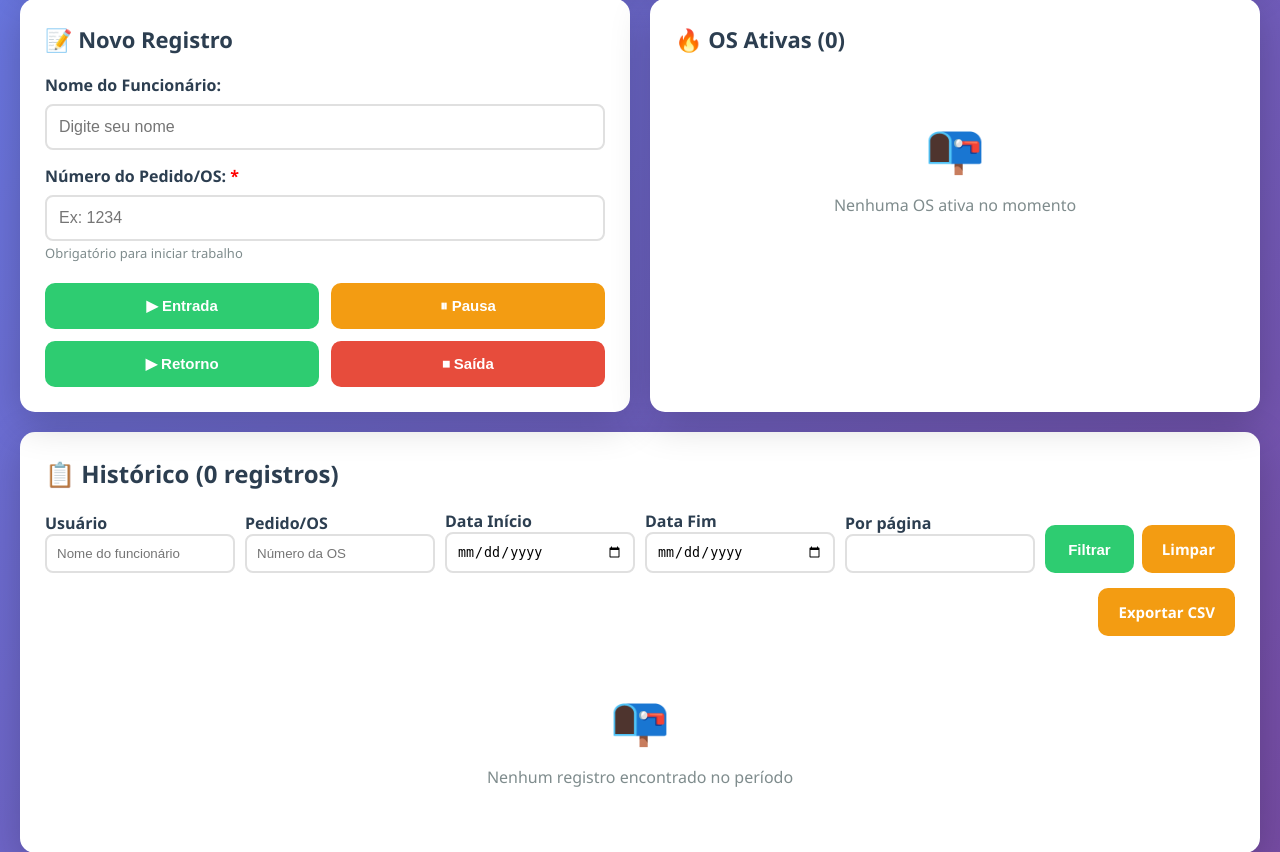
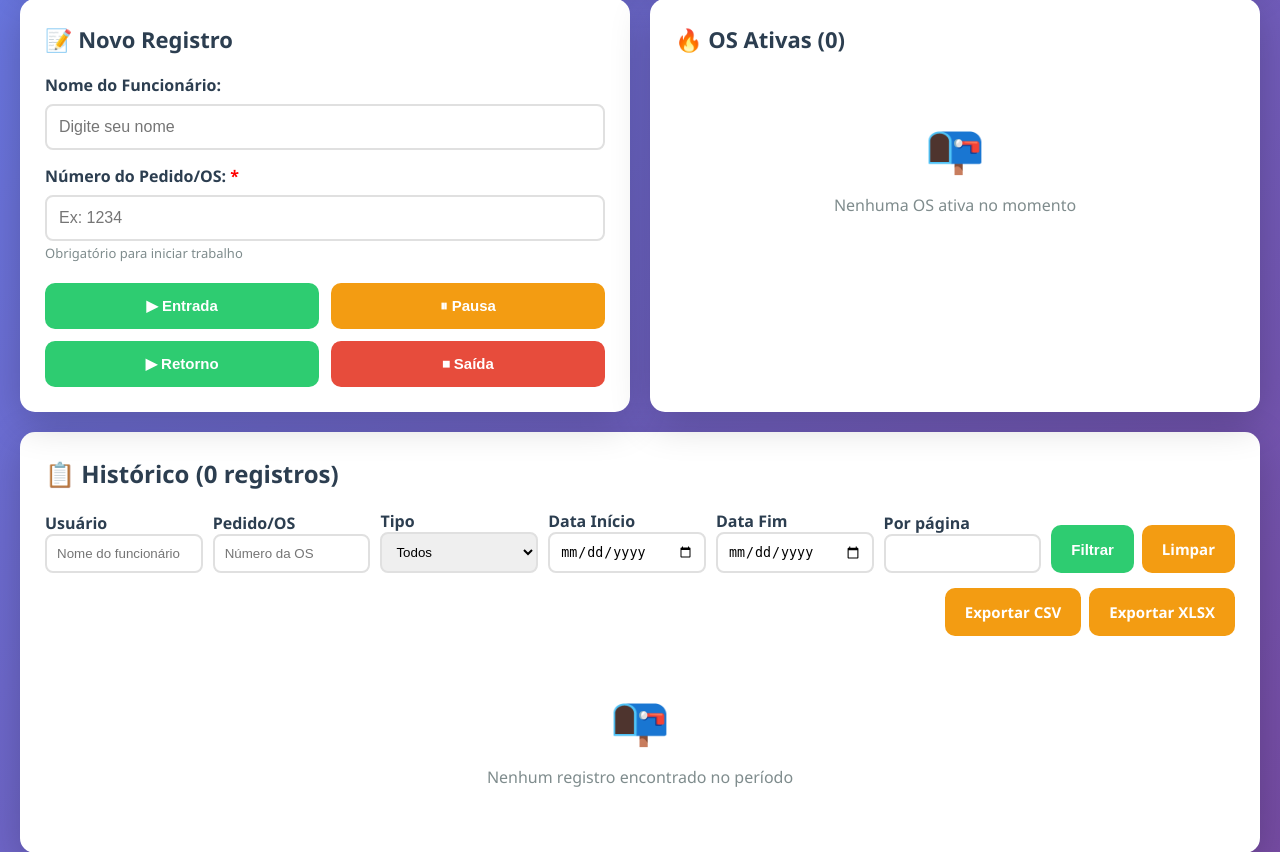
Before and after one commit to hitipaulo-arch/my01, a Flask app: page /controle-horario in a window 1280 px wide. Shown: the part 420-1272 px from the top of the page. Run offline with Flask 3, Linux system fonts and the light colour scheme.

Commit message:
feat(controle-horario): tipo filter, 30-day cap warning, and XLSX export

```diff
--- a/app.py
+++ b/app.py
@@ -527,7 +527,10 @@ def controle_horario():
     os_filtro = request.args.get('pedido_os', '').strip()
     data_inicio = request.args.get('data_inicio', '').strip()
     data_fim = request.args.get('data_fim', '').strip()
-    export = request.args.get('export', '').strip().lower() == 'csv'
+    export_param = request.args.get('export', '').strip().lower()
+    export_csv = export_param == 'csv'
+    export_xlsx = export_param == 'xlsx'
+    tipo_filtro = request.args.get('tipo', '').strip().lower()  # entrada|pausa|retorno|saída
 
     if not disponivel or sheet_horario is None:
         return render_template('controle_horario.html',
@@ -636,6 +639,14 @@ def controle_horario():
                 dt_inicio, dt_fim = dt_fim, dt_inicio
 
             registros_periodo = []
+            aviso_periodo = None
+            # Limite de 30 dias no período
+            if dt_inicio and dt_fim:
+                delta = (dt_fim - dt_inicio).days
+                if delta > 30:
+                    # Cap período para últimos 30 dias
+                    dt_inicio = dt_fim - datetime.timedelta(days=30)
+                    aviso_periodo = 'Período limitado aos últimos 30 dias.'
             for row in registros_raw:
                 if len(row) == 0:
                     continue
@@ -658,10 +669,12 @@ def controle_horario():
                     'observacao': row[5] if len(row) > 5 else ''
                 }
 
-                # Filtros de usuário e OS
+                # Filtros de usuário, OS, tipo
                 if usuario_filtro and usuario_filtro.lower() not in reg['funcionario'].lower():
                     continue
                 if os_filtro and os_filtro.lower() not in str(reg['pedido_os']).lower():
+                    continue
+                if tipo_filtro and reg['tipo'] != tipo_filtro:
                     continue
 
                 registros_periodo.append(reg)
@@ -670,7 +683,7 @@ def controle_horario():
             registros_periodo.sort(key=lambda x: (x['data'], x['horario']), reverse=True)
 
             # CSV export
-            if export:
+            if export_csv:
                 import csv
                 from io import StringIO
                 si = StringIO()
@@ -687,6 +700,33 @@ def controle_horario():
                         'Content-Disposition': f'attachment; filename="{filename}"'
                     }
                 )
+
+            # XLSX export
+            if export_xlsx:
+                try:
+                    from io import BytesIO
+                    import pandas as pd
+                    buffer = BytesIO()
+                    df = pd.DataFrame(registros_periodo)
+                    # Reordenar e renomear colunas
+                    cols = ['data','funcionario','pedido_os','tipo_nome','horario','observacao']
+                    df = df[cols]
+                    with pd.ExcelWriter(buffer, engine='xlsxwriter') as writer:
+                        df.to_excel(writer, index=False, sheet_name='Historico')
+                    buffer.seek(0)
+                    from flask import Response
+                    filename = f"historico_{(dt_inicio or hoje_dt).strftime('%Y%m%d')}_{(dt_fim or hoje_dt).strftime('%Y%m%d')}.xlsx"
+                    return Response(
+                        buffer.read(),
+                        mimetype='application/vnd.openxmlformats-officedocument.spreadsheetml.sheet',
+                        headers={
+                            'Content-Disposition': f'attachment; filename="{filename}"'
+                        }
+                    )
+                except Exception as e:
+                    logger.error(f"Erro ao exportar XLSX: {e}")
+                    mensagem = f"Falha ao exportar XLSX: {e}"
+                    tipo_mensagem = 'error'
 
             # Paginação
             total_registros = len(registros_periodo)
@@ -761,12 +801,14 @@ def controle_horario():
             per_page=per_page,
             usuario_filtro=usuario_filtro,
             os_filtro=os_filtro,
+            tipo_filtro=tipo_filtro,
             data_inicio=(data_inicio or hoje),
             data_fim=(data_fim or hoje),
             data_inicio_iso=to_iso(data_inicio) if data_inicio else hoje_dt.strftime('%Y-%m-%d'),
             data_fim_iso=to_iso(data_fim) if data_fim else hoje_dt.strftime('%Y-%m-%d'),
             mensagem=mensagem,
-            tipo_mensagem=tipo_mensagem)
+            tipo_mensagem=tipo_mensagem,
+            aviso_periodo=aviso_periodo)
 
     except Exception as e:
         logger.error(f"Erro no controle de horário: {e}")
--- a/templates/controle_horario.html
+++ b/templates/controle_horario.html
@@ -402,7 +402,7 @@
         <!-- Filtros & Histórico -->
         <div class="historico">
             <h2>📋 Histórico ({{ total_registros or registros|length }} registros)</h2>
-            <form method="GET" action="{{ url_for('controle_horario') }}" style="margin-bottom: 15px; display: grid; grid-template-columns: repeat(6, 1fr); gap: 10px; align-items: end;">
+            <form method="GET" action="{{ url_for('controle_horario') }}" style="margin-bottom: 15px; display: grid; grid-template-columns: repeat(7, 1fr); gap: 10px; align-items: end;">
                 <div>
                     <label style="font-weight:600; color:#2c3e50;">Usuário</label>
                     <input type="text" name="usuario" value="{{ usuario_filtro }}" placeholder="Nome do funcionário" style="width:100%; padding:10px; border:2px solid #e0e0e0; border-radius:8px;">
@@ -410,6 +410,16 @@
                 <div>
                     <label style="font-weight:600; color:#2c3e50;">Pedido/OS</label>
                     <input type="text" name="pedido_os" value="{{ os_filtro }}" placeholder="Número da OS" style="width:100%; padding:10px; border:2px solid #e0e0e0; border-radius:8px;">
+                </div>
+                <div>
+                    <label style="font-weight:600; color:#2c3e50;">Tipo</label>
+                    <select name="tipo" style="width:100%; padding:10px; border:2px solid #e0e0e0; border-radius:8px;">
+                        <option value="" {{ '' == (tipo_filtro or '') and 'selected' or '' }}>Todos</option>
+                        <option value="entrada" {{ 'entrada' == (tipo_filtro or '') and 'selected' or '' }}>Entrada</option>
+                        <option value="pausa" {{ 'pausa' == (tipo_filtro or '') and 'selected' or '' }}>Pausa</option>
+                        <option value="retorno" {{ 'retorno' == (tipo_filtro or '') and 'selected' or '' }}>Retorno</option>
+                        <option value="saída" {{ 'saída' == (tipo_filtro or '') and 'selected' or '' }}>Saída</option>
+                    </select>
                 </div>
                 <div>
                     <label style="font-weight:600; color:#2c3e50;">Data Início</label>
@@ -429,8 +439,13 @@
                 </div>
             </form>
 
-            <div style="display:flex; justify-content: flex-end; margin-bottom:10px;">
-                <a class="btn btn-pausa" href="{{ url_for('controle_horario', usuario=usuario_filtro, pedido_os=os_filtro, data_inicio=data_inicio, data_fim=data_fim, per_page=per_page, export='csv') }}" style="text-decoration:none;">Exportar CSV</a>
+            {% if aviso_periodo %}
+            <div class="alert alert-warning">{{ aviso_periodo }}</div>
+            {% endif %}
+
+            <div style="display:flex; justify-content: flex-end; gap:8px; margin-bottom:10px;">
+                <a class="btn btn-pausa" href="{{ url_for('controle_horario', usuario=usuario_filtro, pedido_os=os_filtro, tipo=tipo_filtro, data_inicio=data_inicio, data_fim=data_fim, per_page=per_page, export='csv') }}" style="text-decoration:none;">Exportar CSV</a>
+                <a class="btn btn-pausa" href="{{ url_for('controle_horario', usuario=usuario_filtro, pedido_os=os_filtro, tipo=tipo_filtro, data_inicio=data_inicio, data_fim=data_fim, per_page=per_page, export='xlsx') }}" style="text-decoration:none;">Exportar XLSX</a>
             </div>
             {% if registros %}
                 {% for reg in registros %}
```
